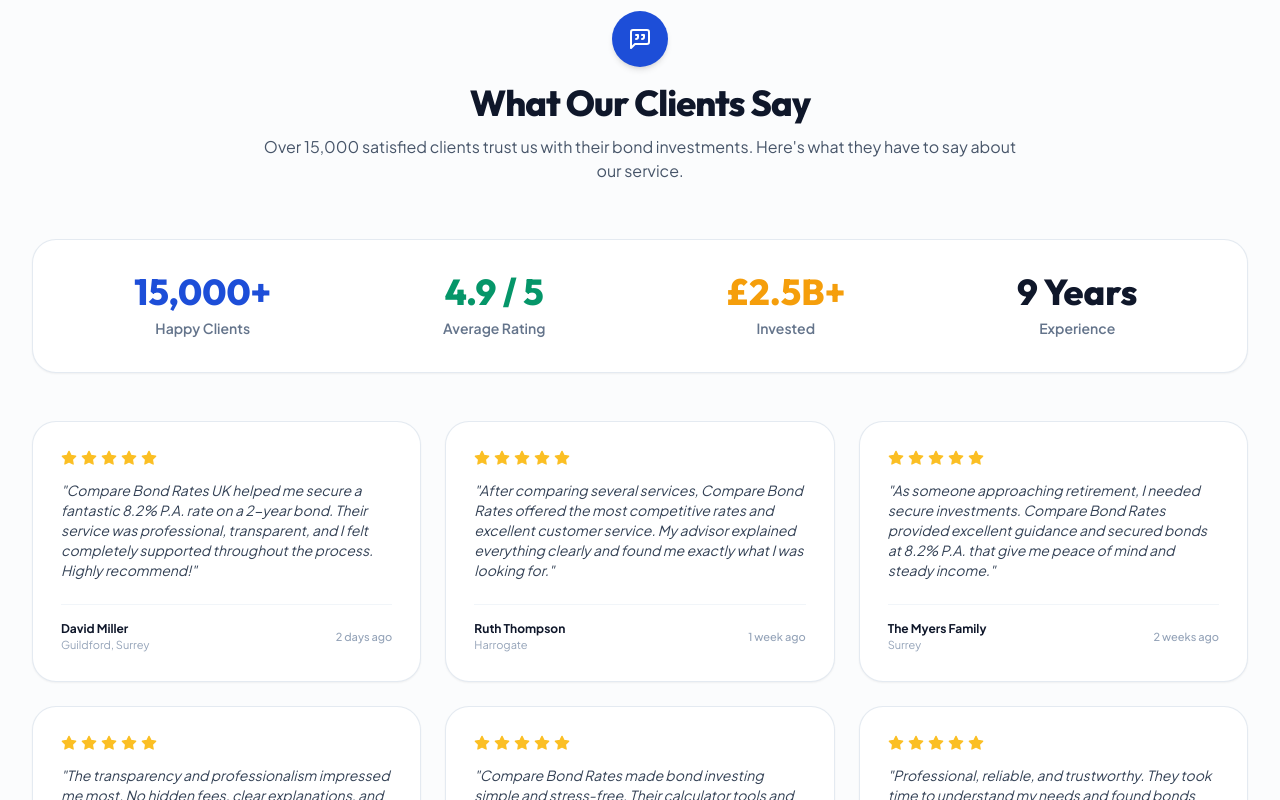
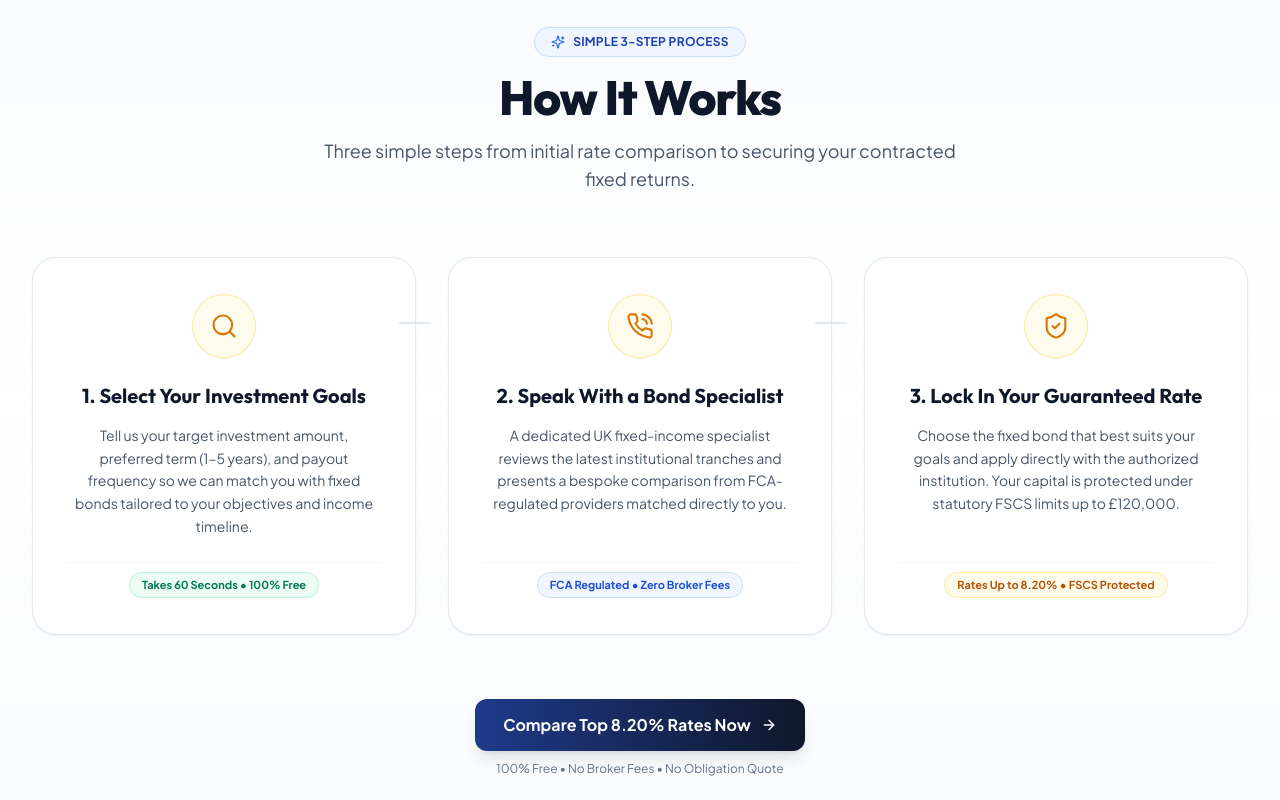
Before and after one commit to itfalcon176/Compare-Bond-Rates, a Next.js app: page / in a window 1280 px wide. Shown: the part 3200-4000 px from the top of the page. Built offline with nearby package versions, Linux system fonts and the light colour scheme.

Commit message:
how its work

```diff
--- a/app/page.tsx
+++ b/app/page.tsx
@@ -5,6 +5,7 @@
 import Hero from '@/components/Hero';
 import ReturnsCalculator from '@/components/ReturnsCalculator';
 import WhyChooseUs from '@/components/WhyChooseUs';
+import HowItWorks from '@/components/HowItWorks';
 import Testimonials from '@/components/Testimonials';
 import Faq from '@/components/Faq';
 import Footer from '@/components/Footer';
@@ -65,7 +66,10 @@
         {/* 4. Why Choose Compare Bond Rates */}
         <WhyChooseUs onCtaClick={handleOpenFormModal} />
 
-        {/* 5. What Our Clients Say (Testimonials & Reviews) */}
+        {/* 5. How It Works (Simple 3-Step Process) */}
+        <HowItWorks onCtaClick={handleOpenFormModal} />
+
+        {/* 6. What Our Clients Say (Testimonials & Reviews) */}
         <Testimonials onCtaClick={handleOpenFormModal} />
 
         {/* 6. Frequently Asked Questions */}
--- a/components/HowItWorks.tsx
+++ b/components/HowItWorks.tsx
@@ -2,75 +2,120 @@
 
 import React from 'react';
 import { motion } from 'framer-motion';
-import { FileSearch, UserCheck, Lock } from 'lucide-react';
+import { Search, PhoneCall, ShieldCheck, ArrowRight, Sparkles } from 'lucide-react';
 
-export default function HowItWorks() {
+interface HowItWorksProps {
+  onCtaClick?: () => void;
+}
+
+export default function HowItWorks({ onCtaClick }: HowItWorksProps) {
   const steps = [
     {
-      num: "01",
-      icon: FileSearch,
-      title: "Submit Your Preferences",
-      desc: "Tell us your target investment amount and preferred duration in our 60-second online comparison tool.",
+      num: "1",
+      icon: Search,
+      title: "1. Select Your Investment Goals",
+      desc: "Tell us your target investment amount, preferred term (1–5 years), and payout frequency so we can match you with fixed bonds tailored to your objectives and income timeline.",
+      badge: "Takes 60 Seconds • 100% Free",
+      badgeColor: "text-emerald-700 bg-emerald-50 border-emerald-200/70"
     },
     {
-      num: "02",
-      icon: UserCheck,
-      title: "Review Bespoke Rates",
-      desc: "Your dedicated UK bond specialist compiles a tailored report of the highest FSCS-covered rates currently open.",
+      num: "2",
+      icon: PhoneCall,
+      title: "2. Speak With a Bond Specialist",
+      desc: "A dedicated UK fixed-income specialist reviews the latest institutional tranches and presents a bespoke comparison from FCA-regulated providers matched directly to you.",
+      badge: "FCA Regulated • Zero Broker Fees",
+      badgeColor: "text-blue-700 bg-blue-50 border-blue-200/70"
     },
     {
-      num: "03",
-      icon: Lock,
-      title: "Lock In Guaranteed Yield",
-      desc: "Open your account directly with the chosen authorised UK institution and enjoy steady monthly or maturity payouts.",
+      num: "3",
+      icon: ShieldCheck,
+      title: "3. Lock In Your Guaranteed Rate",
+      desc: "Choose the fixed bond that best suits your goals and apply directly with the authorized institution. Your capital is protected under statutory FSCS limits up to £120,000.",
+      badge: "Rates Up to 8.20% • FSCS Protected",
+      badgeColor: "text-amber-700 bg-amber-50 border-amber-200/70"
     },
   ];
 
   return (
-    <section className="py-20 bg-slate-50 border-y border-slate-200/80">
+    <section className="py-20 lg:py-24 bg-gradient-to-b from-slate-50 via-white to-slate-50 border-t border-slate-200/80" id="how-it-works">
       <div className="max-w-7xl mx-auto px-4 sm:px-6 lg:px-8">
 
-        {/* Header */}
+        {/* Section Header */}
         <div className="text-center max-w-3xl mx-auto mb-16">
-          <div className="inline-flex items-center gap-1.5 bg-blue-50 text-blue-700 border border-blue-200/80 px-3.5 py-1 rounded-full text-xs font-bold tracking-wide mb-3">
-            <span>⚡</span>
-            SIMPLE 3-STEP PROCESS
+          <div className="inline-flex items-center gap-2 bg-blue-50/90 text-blue-800 border border-blue-200/80 px-4 py-1.5 rounded-full text-xs font-bold tracking-wide uppercase mb-4 shadow-xs">
+            <Sparkles className="w-3.5 h-3.5 text-blue-600" />
+            <span>Simple 3-Step Process</span>
           </div>
-          <h2 className="text-3xl sm:text-4xl font-extrabold font-display text-slate-900 tracking-tight mb-3">
-            How To Secure Your Fixed Rate Bond
+
+          <h2 className="text-3xl sm:text-4xl lg:text-5xl font-extrabold font-display text-slate-900 tracking-tight mb-4">
+            How It Works
           </h2>
-          <p className="text-base text-slate-600">
-            From initial comparison to earning guaranteed returns in as little as 3 business days.
+
+          <p className="text-base sm:text-lg text-slate-600 leading-relaxed max-w-2xl mx-auto">
+            Three simple steps from initial rate comparison to securing your contracted fixed returns.
           </p>
         </div>
 
         {/* 3 Step Cards Grid */}
-        <div className="grid grid-cols-1 md:grid-cols-3 gap-6">
+        <div className="grid grid-cols-1 md:grid-cols-3 gap-8 mb-12">
           {steps.map((step, idx) => {
             const Icon = step.icon;
             return (
               <motion.div
                 key={idx}
-                whileHover={{ y: -5 }}
-                className="relative bg-white border border-slate-200/90 rounded-3xl p-8 shadow-sm hover:shadow-xl transition-all duration-300"
+                whileHover={{ y: -6 }}
+                transition={{ duration: 0.25 }}
+                className="relative bg-white border border-slate-200/90 rounded-2xl sm:rounded-3xl p-8 sm:p-9 text-center shadow-sm hover:shadow-xl transition-all duration-300 flex flex-col justify-between group"
               >
-                <div className="text-5xl font-extrabold font-display text-blue-200 mb-4 leading-none">
-                  {step.num}
+                {/* Step Connector Line on Desktop */}
+                {idx < 2 && (
+                  <div className="hidden md:block absolute top-16 -right-4 w-8 h-[2px] bg-slate-200 z-10 pointer-events-none" />
+                )}
+
+                <div>
+                  {/* Circular Amber/Gold Icon Badge matching user image style */}
+                  <div className="w-16 h-16 rounded-full bg-amber-50/90 border border-amber-200/80 text-amber-600 flex items-center justify-center mx-auto mb-6 shadow-sm group-hover:scale-105 group-hover:bg-amber-100/90 group-hover:text-amber-700 transition-all duration-300">
+                    <Icon className="w-7 h-7 stroke-[1.8]" />
+                  </div>
+
+                  {/* Step Title */}
+                  <h3 className="text-xl font-bold font-display text-slate-900 mb-3.5 group-hover:text-blue-950 transition-colors">
+                    {step.title}
+                  </h3>
+
+                  {/* Step Description */}
+                  <p className="text-slate-600 text-sm leading-relaxed mb-6">
+                    {step.desc}
+                  </p>
                 </div>
-                <div className="w-10 h-10 rounded-xl bg-blue-50 text-blue-600 flex items-center justify-center mb-4">
-                  <Icon className="w-5 h-5" />
+
+                {/* Trust/Advantage Pill at bottom of card */}
+                <div className="pt-2 border-t border-slate-100">
+                  <span className={`inline-flex items-center text-[11px] font-bold px-3 py-1 rounded-full border ${step.badgeColor}`}>
+                    {step.badge}
+                  </span>
                 </div>
-                <h3 className="text-lg font-bold text-slate-900 mb-2">
-                  {step.title}
-                </h3>
-                <p className="text-xs sm:text-sm text-slate-600 leading-relaxed">
-                  {step.desc}
-                </p>
               </motion.div>
             );
           })}
         </div>
 
+        {/* Bottom Call to Action Bar */}
+        {onCtaClick && (
+          <div className="text-center pt-4">
+            <button
+              onClick={onCtaClick}
+              className="inline-flex items-center gap-2.5 bg-gradient-to-r from-blue-900 to-slate-900 hover:from-blue-800 hover:to-slate-800 text-white font-bold px-7 py-3.5 rounded-xl shadow-lg hover:shadow-xl transition-all duration-200 transform hover:-translate-y-0.5 text-sm sm:text-base"
+            >
+              <span>Compare Top 8.20% Rates Now</span>
+              <ArrowRight className="w-4 h-4" />
+            </button>
+            <p className="text-xs text-slate-500 mt-2.5">
+              100% Free • No Broker Fees • No Obligation Quote
+            </p>
+          </div>
+        )}
+
       </div>
     </section>
   );
```
Also changed, not shown: index.html (+36 -13 lines), style.css (+116 -0 lines), 1 other file (tests, documents, lock files or other folders).
